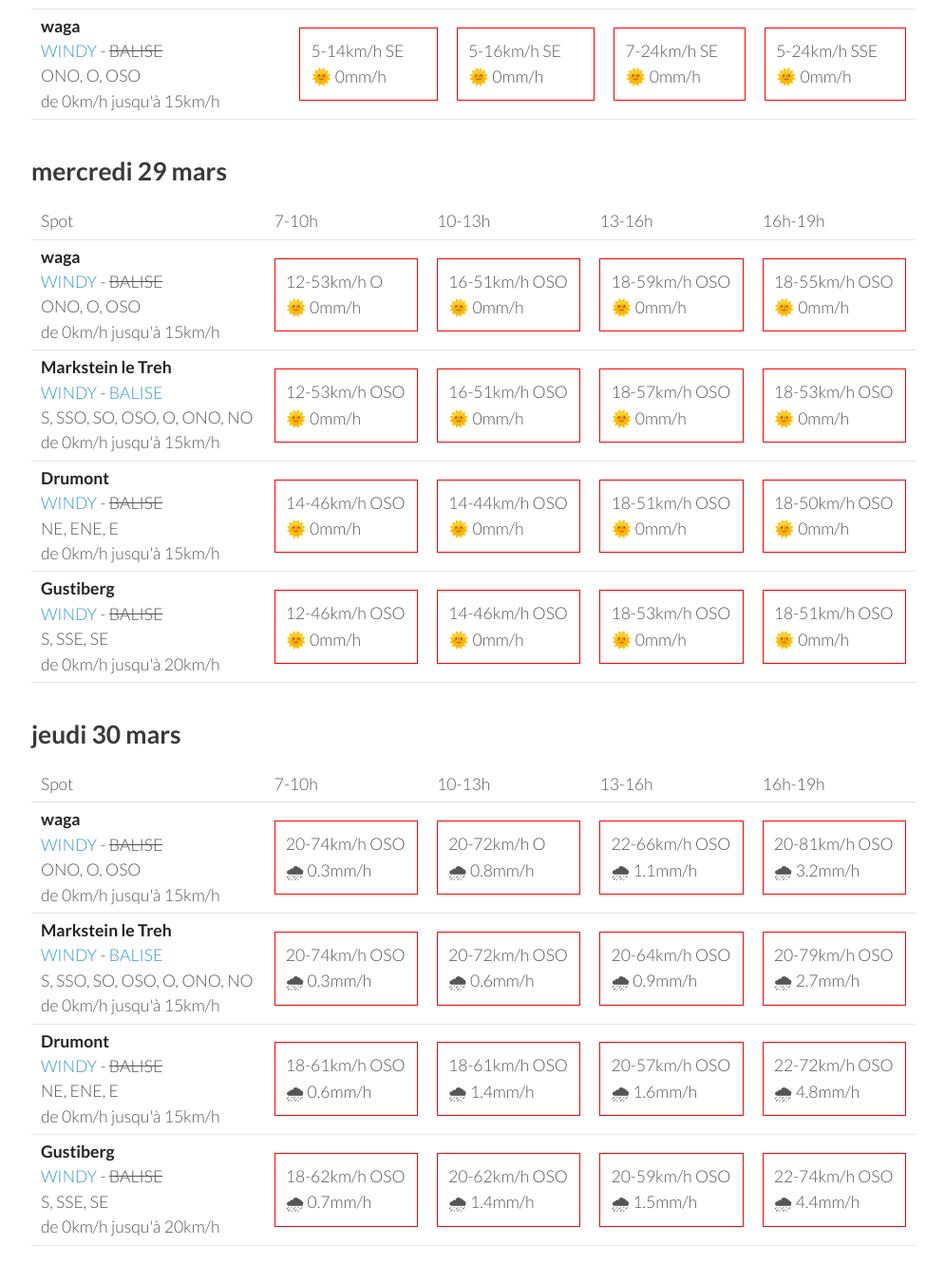
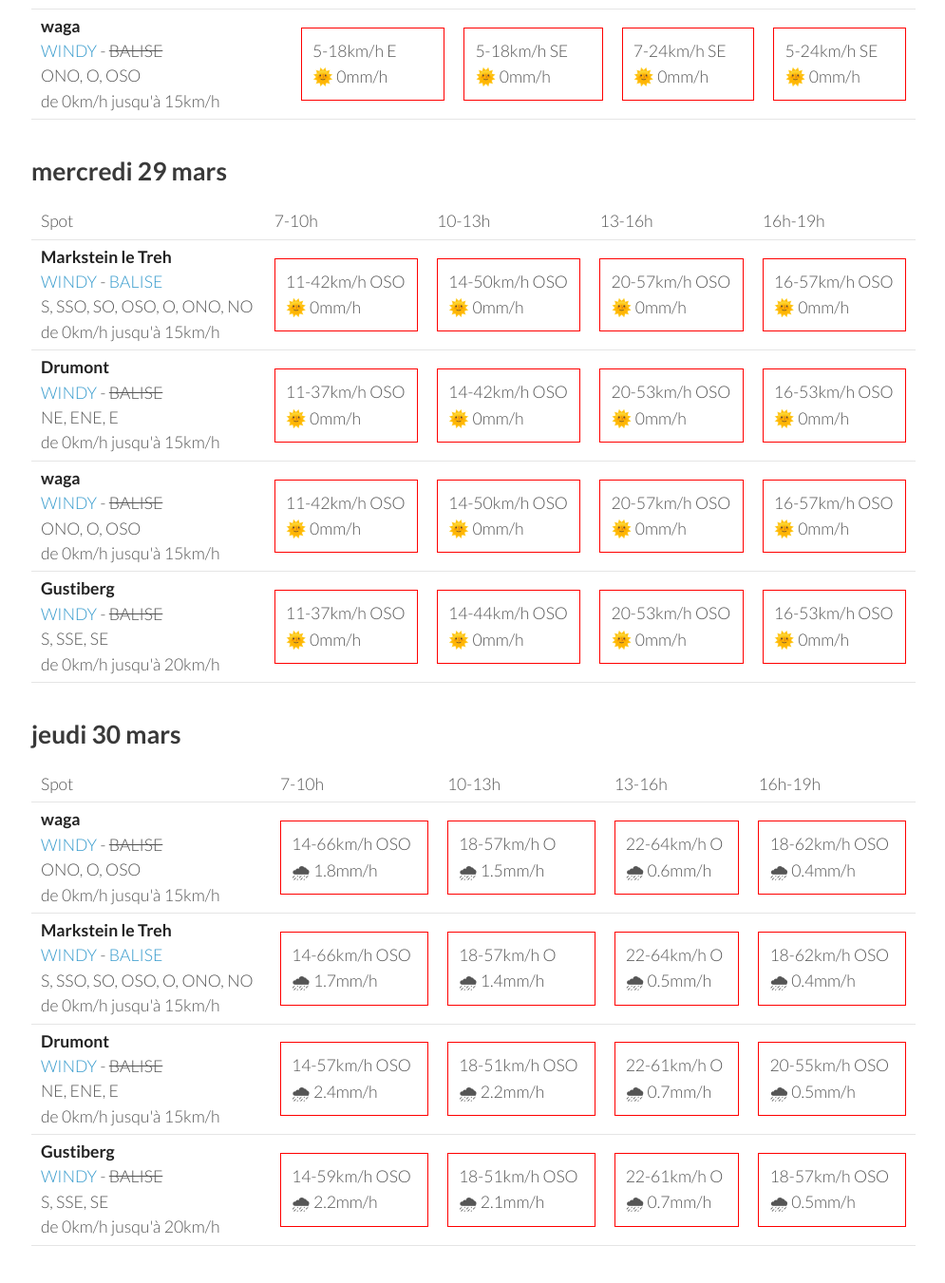
Before and after one commit to parapente-dans-le-nord/parapente-dans-le-nord.github.io, a Jekyll site: the page built from vosges.markdown, in a window 1280 px wide and 1400 px high, scrolled down 2485 px. Shown: the top 1351 px of the window at 95% size, without its empty margins (25-1020 px from the left). Built offline with Jekyll 4.4.1, drawn with Linux system fonts in a browser that asks for light colours; some of the changed text lies outside the part shown.

Commit message:
update index.markdown

```diff
--- a/vosges.markdown
+++ b/vosges.markdown
@@ -7,7 +7,7 @@ title:  "Tous les spots"
 {: .links}
 
 # Prevision Windy, modèle Arome
-page mise à jour le samedi 25 mars 19:16
+page mise à jour le samedi 25 mars 22:16
 
 ## samedi 25 mars
 
@@ -133,9 +133,9 @@ page mise à jour le samedi 25 mars 19:16
         <td><strong>waga</strong><br><a href="https://windy.com/47.903/6.996?47.900,6.983,15">WINDY</a> - <span class="no-balise"> BALISE </span><br> <span class="vent-favorable">ONO, O, OSO</span><br><span class="force-vent">de 0km/h jusqu'à 15km/h</span> </td>
 
             <td><div class="not-flyable"><p>16-44km/h NO</p><p>🌧 0.4mm/h</p></div></td>
-            <td><div class="not-flyable"><p>11-40km/h NNO</p><p>🌞 0mm/h</p></div></td>
-            <td><div class="not-flyable"><p>12-37km/h NO</p><p>🌞 0mm/h</p></div></td>
-            <td><div class="not-flyable"><p>14-42km/h NO</p><p>🌧 0.2mm/h</p></div></td>
+            <td><div class="not-flyable"><p>12-44km/h NNO</p><p>🌞 0mm/h</p></div></td>
+            <td><div class="not-flyable"><p>12-38km/h NO</p><p>🌞 0mm/h</p></div></td>
+            <td><div class="not-flyable"><p>14-44km/h NO</p><p>🌧 0.3mm/h</p></div></td>
 
 
     </tr>
@@ -143,9 +143,9 @@ page mise à jour le samedi 25 mars 19:16
         <td><strong>Markstein le Treh</strong><br><a href="https://windy.com/47.926/7.012?47.505,7.012,8,m:eY1agmQ">WINDY</a> - <span class=""><a href="http://www.balisemeteo.com/balise.php?idBalise=136">BALISE</a> </span><br> <span class="vent-favorable">S, SSO, SO, OSO, O, ONO, NO</span><br><span class="force-vent">de 0km/h jusqu'à 15km/h</span> </td>
 
             <td><div class="not-flyable"><p>20-48km/h N</p><p>🌧 0.6mm/h</p></div></td>
-            <td><div class="not-flyable"><p>11-40km/h NNO</p><p>🌞 0mm/h</p></div></td>
-            <td><div class="not-flyable"><p>12-37km/h NO</p><p>🌞 0mm/h</p></div></td>
-            <td><div class="not-flyable"><p>14-42km/h NO</p><p>🌧 0.3mm/h</p></div></td>
+            <td><div class="not-flyable"><p>12-44km/h NNO</p><p>🌞 0mm/h</p></div></td>
+            <td><div class="not-flyable"><p>12-40km/h NO</p><p>🌞 0mm/h</p></div></td>
+            <td><div class="not-flyable"><p>14-44km/h NO</p><p>🌧 0.4mm/h</p></div></td>
 
 
     </tr>
@@ -153,9 +153,9 @@ page mise à jour le samedi 25 mars 19:16
         <td><strong>Drumont</strong><br><a href="https://windy.com/47.898/6.919?47.687,6.919,9,m:eYYagmG">WINDY</a> - <span class="no-balise"> BALISE </span><br> <span class="vent-favorable">NE, ENE, E</span><br><span class="force-vent">de 0km/h jusqu'à 15km/h</span> </td>
 
             <td><div class="not-flyable"><p>14-55km/h NNO</p><p>🌧 0.6mm/h</p></div></td>
-            <td><div class="not-flyable"><p>12-38km/h NNO</p><p>🌞 0mm/h</p></div></td>
-            <td><div class="not-flyable"><p>12-35km/h NNO</p><p>🌞 0mm/h</p></div></td>
-            <td><div class="not-flyable"><p>14-40km/h NO</p><p>🌧 0.2mm/h</p></div></td>
+            <td><div class="not-flyable"><p>12-40km/h NNO</p><p>🌞 0mm/h</p></div></td>
+            <td><div class="not-flyable"><p>14-38km/h NNO</p><p>🌞 0mm/h</p></div></td>
+            <td><div class="not-flyable"><p>16-42km/h NO</p><p>🌧 0.3mm/h</p></div></td>
 
 
     </tr>
@@ -163,9 +163,9 @@ page mise à jour le samedi 25 mars 19:16
         <td><strong>Gustiberg</strong><br><a href="https://windy.com/47.894/6.934?47.891,6.934,15,m:eYYagmI">WINDY</a> - <span class="no-balise"> BALISE </span><br> <span class="vent-favorable">S, SSE, SE</span><br><span class="force-vent">de 0km/h jusqu'à 20km/h</span> </td>
 
             <td><div class="not-flyable"><p>9-44km/h NNO</p><p>🌧 0.4mm/h</p></div></td>
-            <td><div class="not-flyable"><p>11-38km/h NNO</p><p>🌞 0mm/h</p></div></td>
-            <td><div class="not-flyable"><p>12-37km/h NNO</p><p>🌞 0mm/h</p></div></td>
-            <td><div class="not-flyable"><p>14-40km/h NO</p><p>🌧 0.2mm/h</p></div></td>
+            <td><div class="not-flyable"><p>12-40km/h NNO</p><p>🌞 0mm/h</p></div></td>
+            <td><div class="not-flyable"><p>12-38km/h NNO</p><p>🌞 0mm/h</p></div></td>
+            <td><div class="not-flyable"><p>16-42km/h NO</p><p>🌧 0.3mm/h</p></div></td>
 
 
     </tr>
@@ -188,40 +188,40 @@ page mise à jour le samedi 25 mars 19:16
 <tr>
         <td><strong>Gustiberg</strong><br><a href="https://windy.com/47.894/6.934?47.891,6.934,15,m:eYYagmI">WINDY</a> - <span class="no-balise"> BALISE </span><br> <span class="vent-favorable">S, SSE, SE</span><br><span class="force-vent">de 0km/h jusqu'à 20km/h</span> </td>
 
-            <td><div class="flyable"><p>5-14km/h SE</p><p>🌞 0mm/h</p></div></td>
+            <td><div class="not-flyable"><p>5-16km/h E</p><p>🌞 0mm/h</p></div></td>
             <td><div class="flyable"><p>5-18km/h SE</p><p>🌞 0mm/h</p></div></td>
             <td><div class="not-flyable"><p>7-24km/h SE</p><p>🌞 0mm/h</p></div></td>
-            <td><div class="not-flyable"><p>5-22km/h SSE</p><p>🌞 0mm/h</p></div></td>
+            <td><div class="not-flyable"><p>5-24km/h SE</p><p>🌞 0mm/h</p></div></td>
 
 
     </tr>
 <tr>
         <td><strong>Markstein le Treh</strong><br><a href="https://windy.com/47.926/7.012?47.505,7.012,8,m:eY1agmQ">WINDY</a> - <span class=""><a href="http://www.balisemeteo.com/balise.php?idBalise=136">BALISE</a> </span><br> <span class="vent-favorable">S, SSO, SO, OSO, O, ONO, NO</span><br><span class="force-vent">de 0km/h jusqu'à 15km/h</span> </td>
 
-            <td><div class="not-flyable"><p>5-12km/h SE</p><p>🌞 0mm/h</p></div></td>
-            <td><div class="not-flyable"><p>5-16km/h SE</p><p>🌞 0mm/h</p></div></td>
+            <td><div class="not-flyable"><p>3-16km/h E</p><p>🌞 0mm/h</p></div></td>
+            <td><div class="not-flyable"><p>5-18km/h SE</p><p>🌞 0mm/h</p></div></td>
             <td><div class="not-flyable"><p>7-24km/h SE</p><p>🌞 0mm/h</p></div></td>
-            <td><div class="not-flyable"><p>5-22km/h S</p><p>🌞 0mm/h</p></div></td>
+            <td><div class="not-flyable"><p>5-24km/h SE</p><p>🌞 0mm/h</p></div></td>
 
 
     </tr>
 <tr>
         <td><strong>Drumont</strong><br><a href="https://windy.com/47.898/6.919?47.687,6.919,9,m:eYYagmG">WINDY</a> - <span class="no-balise"> BALISE </span><br> <span class="vent-favorable">NE, ENE, E</span><br><span class="force-vent">de 0km/h jusqu'à 15km/h</span> </td>
 
-            <td><div class="not-flyable"><p>7-14km/h SE</p><p>🌞 0mm/h</p></div></td>
+            <td><div class="not-flyable"><p>5-16km/h ESE</p><p>🌞 0mm/h</p></div></td>
             <td><div class="not-flyable"><p>5-18km/h SE</p><p>🌞 0mm/h</p></div></td>
-            <td><div class="not-flyable"><p>7-22km/h SE</p><p>🌞 0mm/h</p></div></td>
-            <td><div class="not-flyable"><p>5-22km/h S</p><p>🌞 0mm/h</p></div></td>
+            <td><div class="not-flyable"><p>7-24km/h SE</p><p>🌞 0mm/h</p></div></td>
+            <td><div class="not-flyable"><p>5-24km/h SE</p><p>🌞 0mm/h</p></div></td>
 
 
     </tr>
 <tr>
         <td><strong>waga</strong><br><a href="https://windy.com/47.903/6.996?47.900,6.983,15">WINDY</a> - <span class="no-balise"> BALISE </span><br> <span class="vent-favorable">ONO, O, OSO</span><br><span class="force-vent">de 0km/h jusqu'à 15km/h</span> </td>
 
-            <td><div class="not-flyable"><p>5-14km/h SE</p><p>🌞 0mm/h</p></div></td>
-            <td><div class="not-flyable"><p>5-16km/h SE</p><p>🌞 0mm/h</p></div></td>
+            <td><div class="not-flyable"><p>5-18km/h E</p><p>🌞 0mm/h</p></div></td>
+            <td><div class="not-flyable"><p>5-18km/h SE</p><p>🌞 0mm/h</p></div></td>
             <td><div class="not-flyable"><p>7-24km/h SE</p><p>🌞 0mm/h</p></div></td>
-            <td><div class="not-flyable"><p>5-24km/h SSE</p><p>🌞 0mm/h</p></div></td>
+            <td><div class="not-flyable"><p>5-24km/h SE</p><p>🌞 0mm/h</p></div></td>
 
 
     </tr>
@@ -242,42 +242,42 @@ page mise à jour le samedi 25 mars 19:16
       <td>16h-19h</td>
     </tr>
 <tr>
-        <td><strong>waga</strong><br><a href="https://windy.com/47.903/6.996?47.900,6.983,15">WINDY</a> - <span class="no-balise"> BALISE </span><br> <span class="vent-favorable">ONO, O, OSO</span><br><span class="force-vent">de 0km/h jusqu'à 15km/h</span> </td>
-
-            <td><div class="not-flyable"><p>12-53km/h O</p><p>🌞 0mm/h</p></div></td>
-            <td><div class="not-flyable"><p>16-51km/h OSO</p><p>🌞 0mm/h</p></div></td>
-            <td><div class="not-flyable"><p>18-59km/h OSO</p><p>🌞 0mm/h</p></div></td>
-            <td><div class="not-flyable"><p>18-55km/h OSO</p><p>🌞 0mm/h</p></div></td>
-
-
-    </tr>
-<tr>
         <td><strong>Markstein le Treh</strong><br><a href="https://windy.com/47.926/7.012?47.505,7.012,8,m:eY1agmQ">WINDY</a> - <span class=""><a href="http://www.balisemeteo.com/balise.php?idBalise=136">BALISE</a> </span><br> <span class="vent-favorable">S, SSO, SO, OSO, O, ONO, NO</span><br><span class="force-vent">de 0km/h jusqu'à 15km/h</span> </td>
 
-            <td><div class="not-flyable"><p>12-53km/h OSO</p><p>🌞 0mm/h</p></div></td>
-            <td><div class="not-flyable"><p>16-51km/h OSO</p><p>🌞 0mm/h</p></div></td>
-            <td><div class="not-flyable"><p>18-57km/h OSO</p><p>🌞 0mm/h</p></div></td>
-            <td><div class="not-flyable"><p>18-53km/h OSO</p><p>🌞 0mm/h</p></div></td>
+            <td><div class="not-flyable"><p>11-42km/h OSO</p><p>🌞 0mm/h</p></div></td>
+            <td><div class="not-flyable"><p>14-50km/h OSO</p><p>🌞 0mm/h</p></div></td>
+            <td><div class="not-flyable"><p>20-57km/h OSO</p><p>🌞 0mm/h</p></div></td>
+            <td><div class="not-flyable"><p>16-57km/h OSO</p><p>🌞 0mm/h</p></div></td>
 
 
     </tr>
 <tr>
         <td><strong>Drumont</strong><br><a href="https://windy.com/47.898/6.919?47.687,6.919,9,m:eYYagmG">WINDY</a> - <span class="no-balise"> BALISE </span><br> <span class="vent-favorable">NE, ENE, E</span><br><span class="force-vent">de 0km/h jusqu'à 15km/h</span> </td>
 
-            <td><div class="not-flyable"><p>14-46km/h OSO</p><p>🌞 0mm/h</p></div></td>
-            <td><div class="not-flyable"><p>14-44km/h OSO</p><p>🌞 0mm/h</p></div></td>
-            <td><div class="not-flyable"><p>18-51km/h OSO</p><p>🌞 0mm/h</p></div></td>
-            <td><div class="not-flyable"><p>18-50km/h OSO</p><p>🌞 0mm/h</p></div></td>
+            <td><div class="not-flyable"><p>11-37km/h OSO</p><p>🌞 0mm/h</p></div></td>
+            <td><div class="not-flyable"><p>14-42km/h OSO</p><p>🌞 0mm/h</p></div></td>
+            <td><div class="not-flyable"><p>20-53km/h OSO</p><p>🌞 0mm/h</p></div></td>
+            <td><div class="not-flyable"><p>16-53km/h OSO</p><p>🌞 0mm/h</p></div></td>
+
+
+    </tr>
+<tr>
+        <td><strong>waga</strong><br><a href="https://windy.com/47.903/6.996?47.900,6.983,15">WINDY</a> - <span class="no-balise"> BALISE </span><br> <span class="vent-favorable">ONO, O, OSO</span><br><span class="force-vent">de 0km/h jusqu'à 15km/h</span> </td>
+
+            <td><div class="not-flyable"><p>11-42km/h OSO</p><p>🌞 0mm/h</p></div></td>
+            <td><div class="not-flyable"><p>14-50km/h OSO</p><p>🌞 0mm/h</p></div></td>
+            <td><div class="not-flyable"><p>20-57km/h OSO</p><p>🌞 0mm/h</p></div></td>
+            <td><div class="not-flyable"><p>16-57km/h OSO</p><p>🌞 0mm/h</p></div></td>
 
 
     </tr>
 <tr>
         <td><strong>Gustiberg</strong><br><a href="https://windy.com/47.894/6.934?47.891,6.934,15,m:eYYagmI">WINDY</a> - <span class="no-balise"> BALISE </span><br> <span class="vent-favorable">S, SSE, SE</span><br><span class="force-vent">de 0km/h jusqu'à 20km/h</span> </td>
 
-            <td><div class="not-flyable"><p>12-46km/h OSO</p><p>🌞 0mm/h</p></div></td>
-            <td><div class="not-flyable"><p>14-46km/h OSO</p><p>🌞 0mm/h</p></div></td>
-            <td><div class="not-flyable"><p>18-53km/h OSO</p><p>🌞 0mm/h</p></div></td>
-            <td><div class="not-flyable"><p>18-51km/h OSO</p><p>🌞 0mm/h</p></div></td>
+            <td><div class="not-flyable"><p>11-37km/h OSO</p><p>🌞 0mm/h</p></div></td>
+            <td><div class="not-flyable"><p>14-44km/h OSO</p><p>🌞 0mm/h</p></div></td>
+            <td><div class="not-flyable"><p>20-53km/h OSO</p><p>🌞 0mm/h</p></div></td>
+            <td><div class="not-flyable"><p>16-53km/h OSO</p><p>🌞 0mm/h</p></div></td>
 
 
     </tr>
@@ -300,40 +300,40 @@ page mise à jour le samedi 25 mars 19:16
 <tr>
         <td><strong>waga</strong><br><a href="https://windy.com/47.903/6.996?47.900,6.983,15">WINDY</a> - <span class="no-balise"> BALISE </span><br> <span class="vent-favorable">ONO, O, OSO</span><br><span class="force-vent">de 0km/h jusqu'à 15km/h</span> </td>
 
-            <td><div class="not-flyable"><p>20-74km/h OSO</p><p>🌧 0.3mm/h</p></div></td>
-            <td><div class="not-flyable"><p>20-72km/h O</p><p>🌧 0.8mm/h</p></div></td>
-            <td><div class="not-flyable"><p>22-66km/h OSO</p><p>🌧 1.1mm/h</p></div></td>
-            <td><div class="not-flyable"><p>20-81km/h OSO</p><p>🌧 3.2mm/h</p></div></td>
+            <td><div class="not-flyable"><p>14-66km/h OSO</p><p>🌧 1.8mm/h</p></div></td>
+            <td><div class="not-flyable"><p>18-57km/h O</p><p>🌧 1.5mm/h</p></div></td>
+            <td><div class="not-flyable"><p>22-64km/h O</p><p>🌧 0.6mm/h</p></div></td>
+            <td><div class="not-flyable"><p>18-62km/h OSO</p><p>🌧 0.4mm/h</p></div></td>
 
 
     </tr>
 <tr>
         <td><strong>Markstein le Treh</strong><br><a href="https://windy.com/47.926/7.012?47.505,7.012,8,m:eY1agmQ">WINDY</a> - <span class=""><a href="http://www.balisemeteo.com/balise.php?idBalise=136">BALISE</a> </span><br> <span class="vent-favorable">S, SSO, SO, OSO, O, ONO, NO</span><br><span class="force-vent">de 0km/h jusqu'à 15km/h</span> </td>
 
-            <td><div class="not-flyable"><p>20-74km/h OSO</p><p>🌧 0.3mm/h</p></div></td>
-            <td><div class="not-flyable"><p>20-72km/h OSO</p><p>🌧 0.6mm/h</p></div></td>
-            <td><div class="not-flyable"><p>20-64km/h OSO</p><p>🌧 0.9mm/h</p></div></td>
-            <td><div class="not-flyable"><p>20-79km/h OSO</p><p>🌧 2.7mm/h</p></div></td>
+            <td><div class="not-flyable"><p>14-66km/h OSO</p><p>🌧 1.7mm/h</p></div></td>
+            <td><div class="not-flyable"><p>18-57km/h O</p><p>🌧 1.4mm/h</p></div></td>
+            <td><div class="not-flyable"><p>22-64km/h O</p><p>🌧 0.5mm/h</p></div></td>
+            <td><div class="not-flyable"><p>18-62km/h OSO</p><p>🌧 0.4mm/h</p></div></td>
 
 
     </tr>
 <tr>
         <td><strong>Drumont</strong><br><a href="https://windy.com/47.898/6.919?47.687,6.919,9,m:eYYagmG">WINDY</a> - <span class="no-balise"> BALISE </span><br> <span class="vent-favorable">NE, ENE, E</span><br><span class="force-vent">de 0km/h jusqu'à 15km/h</span> </td>
 
-            <td><div class="not-flyable"><p>18-61km/h OSO</p><p>🌧 0.6mm/h</p></div></td>
-            <td><div class="not-flyable"><p>18-61km/h OSO</p><p>🌧 1.4mm/h</p></div></td>
-            <td><div class="not-flyable"><p>20-57km/h OSO</p><p>🌧 1.6mm/h</p></div></td>
-            <td><div class="not-flyable"><p>22-72km/h OSO</p><p>🌧 4.8mm/h</p></div></td>
+            <td><div class="not-flyable"><p>14-57km/h OSO</p><p>🌧 2.4mm/h</p></div></td>
+            <td><div class="not-flyable"><p>18-51km/h OSO</p><p>🌧 2.2mm/h</p></div></td>
+            <td><div class="not-flyable"><p>22-61km/h O</p><p>🌧 0.7mm/h</p></div></td>
+            <td><div class="not-flyable"><p>20-55km/h OSO</p><p>🌧 0.5mm/h</p></div></td>
 
 
     </tr>
 <tr>
         <td><strong>Gustiberg</strong><br><a href="https://windy.com/47.894/6.934?47.891,6.934,15,m:eYYagmI">WINDY</a> - <span class="no-balise"> BALISE </span><br> <span class="vent-favorable">S, SSE, SE</span><br><span class="force-vent">de 0km/h jusqu'à 20km/h</span> </td>
 
-            <td><div class="not-flyable"><p>18-62km/h OSO</p><p>🌧 0.7mm/h</p></div></td>
-            <td><div class="not-flyable"><p>20-62km/h OSO</p><p>🌧 1.4mm/h</p></div></td>
-            <td><div class="not-flyable"><p>20-59km/h OSO</p><p>🌧 1.5mm/h</p></div></td>
-            <td><div class="not-flyable"><p>22-74km/h OSO</p><p>🌧 4.4mm/h</p></div></td>
+            <td><div class="not-flyable"><p>14-59km/h OSO</p><p>🌧 2.2mm/h</p></div></td>
+            <td><div class="not-flyable"><p>18-51km/h OSO</p><p>🌧 2.1mm/h</p></div></td>
+            <td><div class="not-flyable"><p>22-61km/h O</p><p>🌧 0.7mm/h</p></div></td>
+            <td><div class="not-flyable"><p>18-57km/h OSO</p><p>🌧 0.5mm/h</p></div></td>
 
 
     </tr>
```
